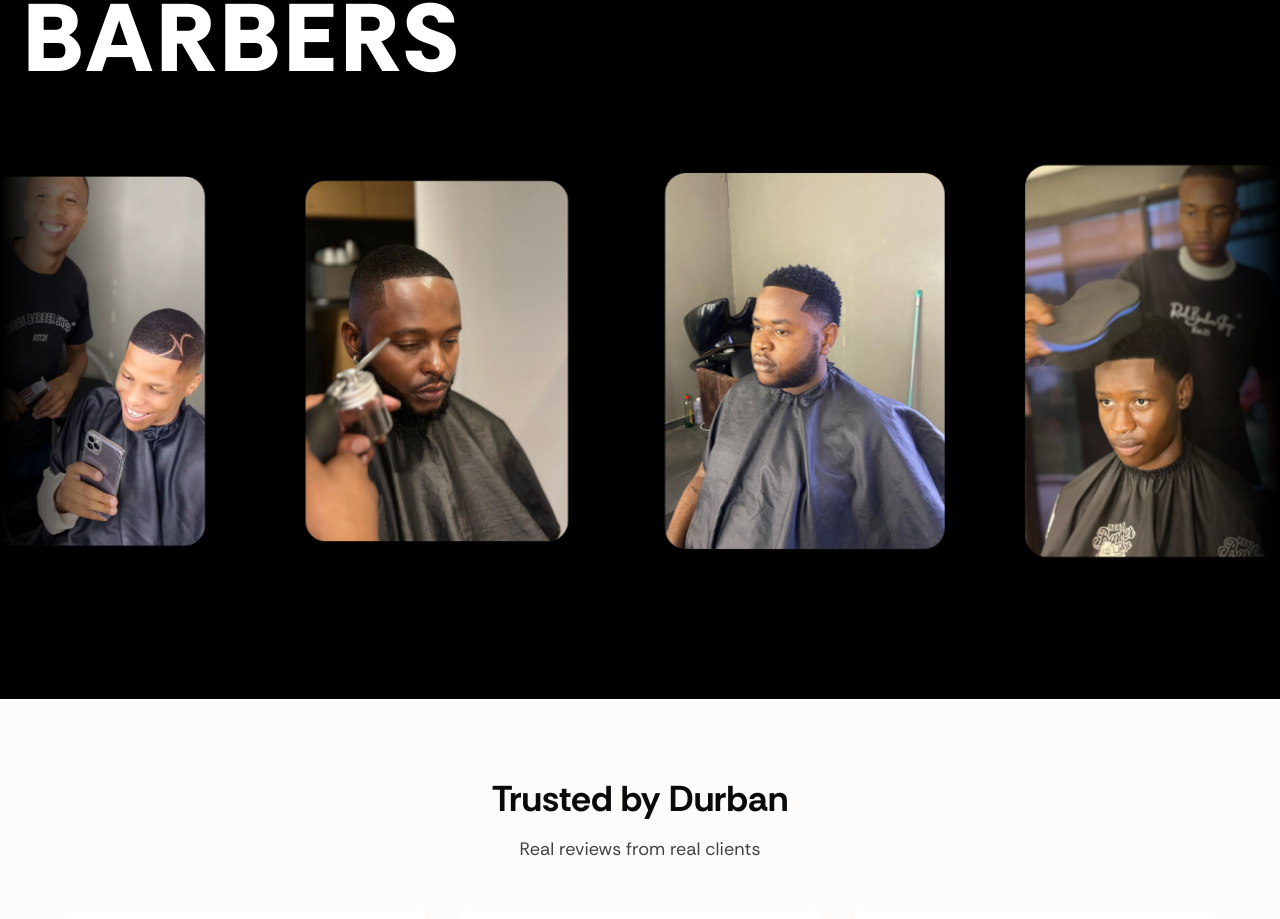
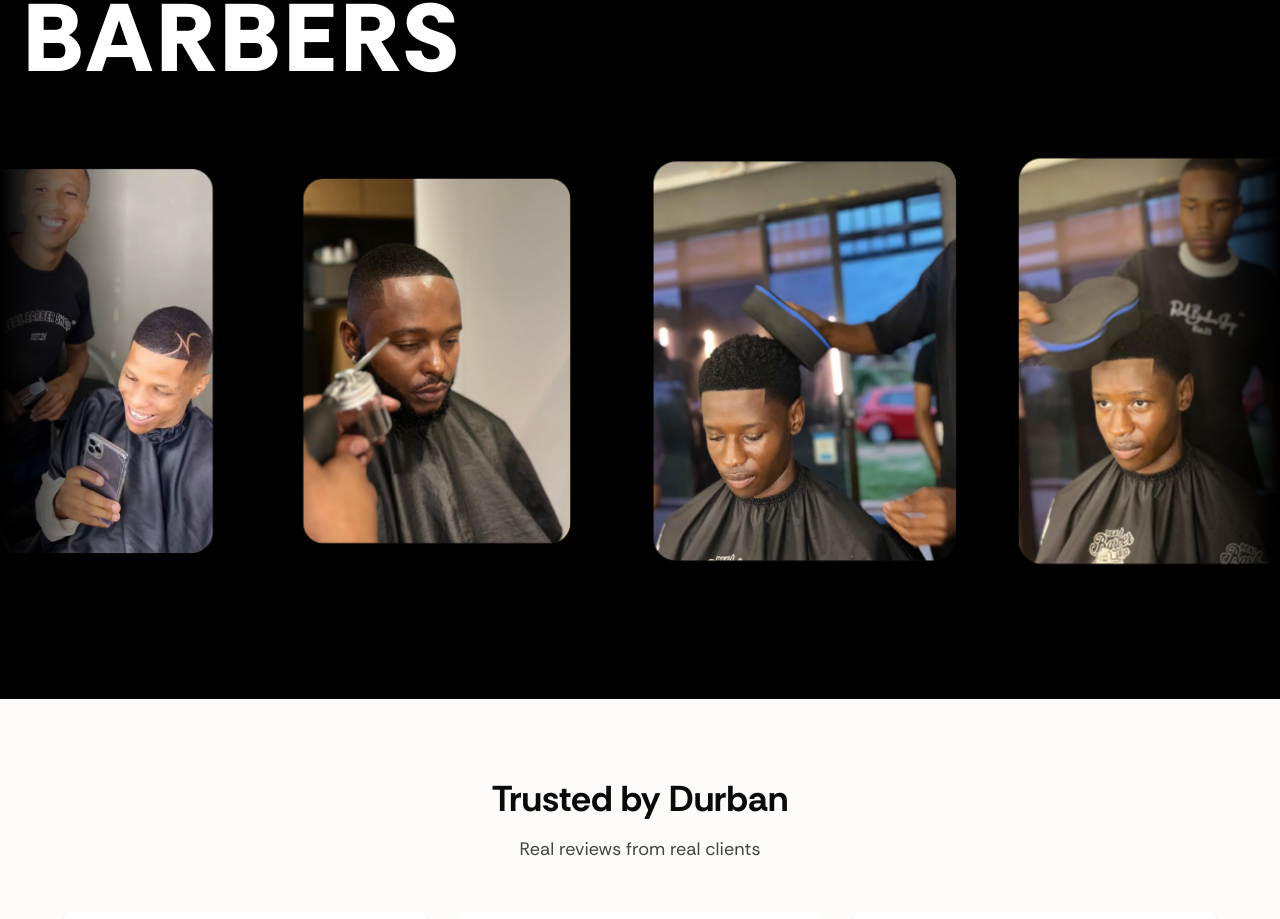
Before and after one commit to kaikhaya123/Real_Barbers, a Next.js app: page / in a window 1280 px wide. Shown: the part 6679-7598 px from the top of the page. Built offline with nearby package versions, Linux system fonts and the light colour scheme.

Commit message:
Revert "fix(gallery): responsive sizing and mobile video handling for CurvedGallery"
This reverts commit c659f1bbc236fa618e0c046360e6e9341671aac7.

```diff
--- a/components/gallery/CurvedGallery.tsx
+++ b/components/gallery/CurvedGallery.tsx
@@ -1,15 +1,15 @@
 "use client"
 
-import { motion, useMotionValue, animate } from 'framer-motion'
+import { motion, useMotionValue, useTransform, animate } from 'framer-motion'
 import Image from 'next/image'
 import { useEffect, useRef, useState } from 'react'
 
 const images = [
-  '/Video/3506105285296674848 - Trim.mp4',
+  '/Images/ChatGPT Image Jan 4, 2026, 11_25_43 AM.png',
   '/Images/mfanafuthi_ngcobo_1767517997360.jpeg',
   '/Images/only.clive78_1767515835595.jpeg',
   '/Images/real_barbershop_za_1767437746758.jpeg',
-  '/Images/1767445492133.jpeg',
+  '/Images/1767518267535.webp',
   '/Images/1767518373263.webp',
   '/Images/1767518295852.webp',
   '/Images/1767518416426.webp',
@@ -20,7 +20,6 @@ export default function CurvedGallery() {
   const containerRef = useRef<HTMLDivElement>(null)
   const [active, setActive] = useState<string | null>(null)
   const [pos, setPos] = useState(0)
-  const [itemSize, setItemSize] = useState(332)
 
   useEffect(() => {
     const controls = animate(x, [-1200, 0], {
@@ -29,21 +28,9 @@ export default function CurvedGallery() {
       ease: 'linear',
     })
     const unsub = x.onChange((v) => setPos(v))
-
-    function updateSize() {
-      const w = window.innerWidth
-      if (w < 640) setItemSize(220)
-      else if (w < 1024) setItemSize(300)
-      else setItemSize(332)
-    }
-
-    updateSize()
-    window.addEventListener('resize', updateSize)
-
     return () => {
       controls.stop()
       unsub()
-      window.removeEventListener('resize', updateSize)
     }
   }, [x])
 
@@ -64,40 +51,28 @@ export default function CurvedGallery() {
 
         <motion.div
           ref={containerRef}
-          className="flex gap-6 sm:gap-8 md:gap-12 px-6 sm:px-12 md:px-24 cursor-grab active:cursor-grabbing perspective-1000"
+          className="flex gap-12 px-24 cursor-grab active:cursor-grabbing perspective-1000"
           style={{ x }}
           drag="x"
           dragConstraints={{ left: -2000, right: 0 }}
           dragElastic={0.08}
         >
           {[...images, ...images].map((src, i) => {
-            // Compute a relative position for each item and derive rotateY/scale
-            const totalWidth = images.length * itemSize
-            let d = (i * itemSize + pos) % totalWidth
-            d = ((d + totalWidth) % totalWidth) - totalWidth / 2 // normalize to [-totalWidth/2, totalWidth/2]
-            const rotateY = (d / (totalWidth / 2)) * -18
-            const scale = 1 - (Math.abs(d) / (totalWidth / 2)) * 0.15 // maps to [0.85, 1]
-
-            const isVideo = src.toLowerCase().endsWith('.mp4') || src.toLowerCase().includes('/video/')
+            // Compute a relative position for each item and derive rotateY/scale without additional hooks
+            const itemSize = 332 // approximate width + gap
+            let d = (i * itemSize + pos) % 1200
+            d = ((d + 1200) % 1200) - 600 // normalize to [-600, 600]
+            const rotateY = (d / 600) * -18
+            const scale = 1 - (Math.abs(d) / 600) * 0.15 // maps to [0.85, 1]
 
             return (
               <motion.div
                 key={i}
                 style={{ transform: `rotateY(${rotateY}deg) scale(${scale})` }}
-                className="relative min-w-[220px] sm:min-w-[280px] md:min-w-[320px] h-[260px] sm:h-[360px] md:h-[420px] rounded-3xl overflow-hidden shadow-2xl bg-neutral-900 preserve-3d"
+                className="relative min-w-[320px] h-[420px] rounded-3xl overflow-hidden shadow-2xl bg-neutral-900 preserve-3d"
                 onClick={() => setActive(src)}
               >
-                {isVideo ? (
-                  <video src={src} muted autoPlay loop playsInline className="w-full h-full object-cover" />
-                ) : (
-                  <Image
-                    src={src}
-                    alt="Barbershop haircut result"
-                    fill
-                    className="object-cover"
-                    sizes="(max-width: 640px) 220px, (max-width: 1024px) 320px, 352px"
-                  />
-                )}
+                <Image src={src} alt="Barbershop haircut result" fill className="object-cover" sizes="320px" />
               </motion.div>
             )
           })}
@@ -114,11 +89,7 @@ export default function CurvedGallery() {
           onClick={() => setActive(null)}
         >
           <motion.div initial={{ scale: 0.9 }} animate={{ scale: 1 }} className="relative w-[90vw] max-w-3xl h-[80vh]">
-            {active && (active.toLowerCase().endsWith('.mp4') || active.toLowerCase().includes('/video/')) ? (
-              <video src={active} controls autoPlay className="w-full h-full object-contain mx-auto rounded-2xl" />
-            ) : (
-              <Image src={active} alt="Full view haircut" fill className="object-contain rounded-2xl" />
-            )}
+            <Image src={active} alt="Full view haircut" fill className="object-contain rounded-2xl" />
           </motion.div>
         </motion.div>
       )}
```
